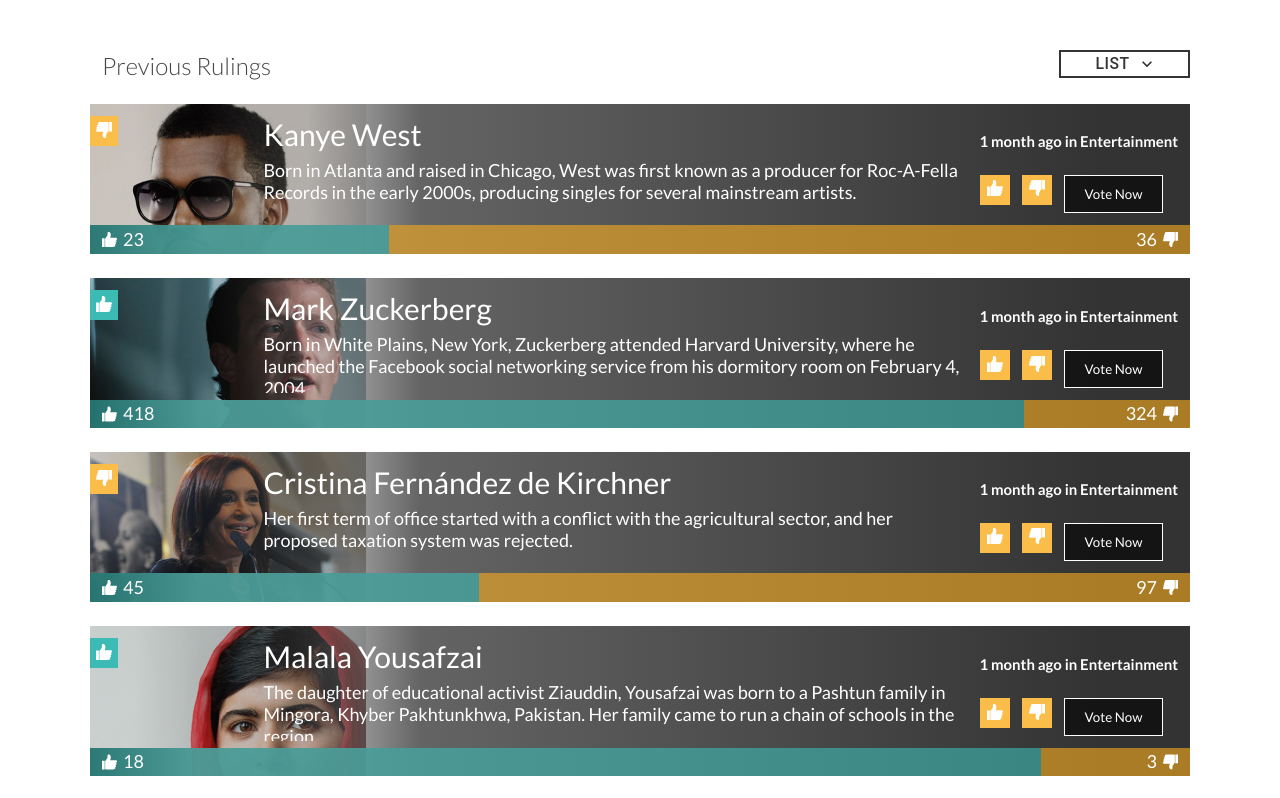
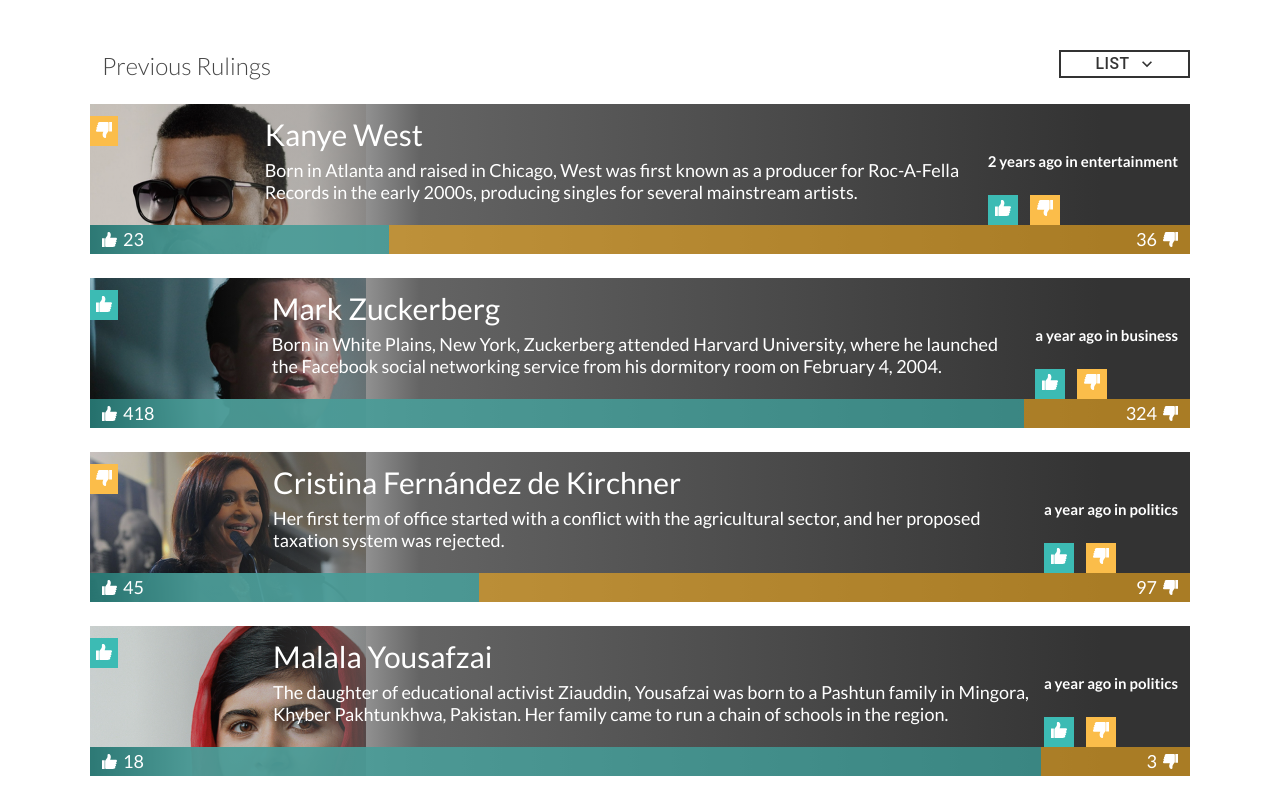
Before and after one commit to juanseromo/ui-rule-of-thumb, a React (Create React App) app: page / in a window 1280 px wide. Shown: the part 840-1638 px from the top of the page. Built offline with nearby package versions, Linux system fonts and the light colour scheme.

Commit message:
vote again and vote now buttons work

```diff
--- a/package.json
+++ b/package.json
@@ -11,6 +11,7 @@
     "@testing-library/jest-dom": "^5.16.4",
     "@testing-library/react": "^13.1.1",
     "@testing-library/user-event": "^13.5.0",
+    "moment": "^2.29.3",
     "react": "^18.1.0",
     "react-dom": "^18.1.0",
     "react-scripts": "5.0.1",
--- a/src/cards/VotingCard.js
+++ b/src/cards/VotingCard.js
@@ -1,23 +1,52 @@
 import React, {useEffect, useState} from "react";
+import moment from 'moment';
 import "./votingCard.styles.css"
 import thumbsUp from '../assets/img/thumbs-up.svg';
 import thumbsDown from "../assets/img/thumbs-down.svg";
 
 
-const VotingCard = ({data, currentView, mobileOrDesk}) => {
+const VotingCard = ({data, currentView}) => {
 
     const [positiveWidth, setPositiveWidth] = useState(null);
     const [negativeWidth, setNegativeWidth] = useState(null);
     const [mainThumb, setMainThumb] = useState('up');
+    const [voteNow, setVoteNow] = useState(null);
+    const [eyebrowText, setEyebrowText] = useState( moment(data.lastUpdated).fromNow() + ' in ' + data.category);
+    const [thumbUpClicked, setThumbUpClicked] = useState(null)
+    const [thumbDownClicked, setThumbDownClicked] = useState(null)
 
     const persistVoting = () => {
-        // if thumbsUp or thumbsDown are pressed
-        // enable voteNow button
-        // if voteNow button is pressed
-        // modify texts
+
         // modify data object and save to localstorage updated values
         // or save in localstorage the quantity of votes, then add them to the gaugeBar
     };
+
+    const thumbsUpClick = (e) => {
+        setVoteNow('Vote Now');
+        setThumbUpClicked(true);
+        setThumbDownClicked(null)
+    }
+
+    const thumbsDownClick = () => {
+        setVoteNow('Vote Now');
+        setThumbUpClicked(null);
+        setThumbDownClicked(true)
+    }
+
+    const voteNowClick = (e) => {
+        setEyebrowText('Thank you for your vote!');
+        setVoteNow('Vote Again');
+        setThumbUpClicked(null);
+        setThumbDownClicked(null);
+        localStorage.setItem('VOTE_ADD', `${ localStorage.getItem('VOTE_ADD') + 1 }`)
+    }
+
+    const voteAgainClick = () => {
+        setVoteNow(null);
+        setThumbUpClicked(null);
+        setThumbDownClicked(null);
+        setEyebrowText( moment(data.lastUpdated).fromNow() + ' in ' + data.category)
+    }
 
     const getNegativeWidth = () => {
         let percentage1
@@ -75,20 +104,21 @@
                     </div>
                 </div>
                 <div style={{ marginRight: '12px', display: "flex", flexDirection: 'column', alignSelf: 'end' }}>
-                    <h5 className='eyeBrow_text'> 1 month ago in Entertainment</h5>
+                    <h5 className='eyeBrow_text'> {eyebrowText} </h5>
                     <div className='voting_buttons' style={{display: 'flex', flexDirection: 'row'}}>
-                        <button className='button_thumb __voting' style={{backgroundColor: '#FBBD4A' }} >
+                        <button onClick={thumbsUpClick} className='button_thumb __voting' style={{ border: thumbUpClicked ? '1px solid #FFFFFF' : "none", backgroundColor: 'rgb(60, 187, 180)' }} >
                             <img src={thumbsUp} alt="thumbsUp" />
                         </button>
-                        <button className='button_thumb __voting' style={{backgroundColor: '#FBBD4A' }} >
+                        <button onClick={thumbsDownClick} className='button_thumb __voting' style={{ border: thumbDownClicked ? '1px solid #FFFFFF' : "none", backgroundColor: '#FBBD4A' }} >
                             <img src={thumbsDown} alt="thumbsDown" />
                         </button>
                         {
+                            voteNow ?
                             //should be disabled by default
                             //if either button is pressed should toggle and enable vote now
-                            <button className="voteNow__button" >
-                            Vote Now
-                            </button>
+                            <button className="voteNow__button" onClick={ voteNow === 'Vote Now' ? voteNowClick : voteAgainClick} >
+                                {voteNow}
+                            </button> : null
                             // if voteNow is pressed
                             // post data
                             // change eyeBrow_text to thank you for your vote!
@@ -105,7 +135,7 @@
             <div className='gauge_bar' >
                 <div className='gauge_bar__percent' style={{width: negativeWidth , backgroundColor: 'rgba(60, 187, 180, 0.6)'}}>
                     <img width='15px' src={thumbsUp} alt="thumbsUp" />
-                    <h3 className="percent_text"> { data.votes.positive } </h3>
+                    <h3 className="percent_text"> { data.votes.positive  } </h3>
                 </div>
                 <div className='gauge_bar__percent' style={{width: positiveWidth , backgroundColor: 'rgba(249, 173, 29, 0.6)', flexDirection: "row-reverse" }}>
                     <img width='15px' src={thumbsDown} alt="thumbsDown" />
```
Also changed, not shown: src/App.js (+1 -6 lines), 1 other file (tests, documents, lock files or other folders).
